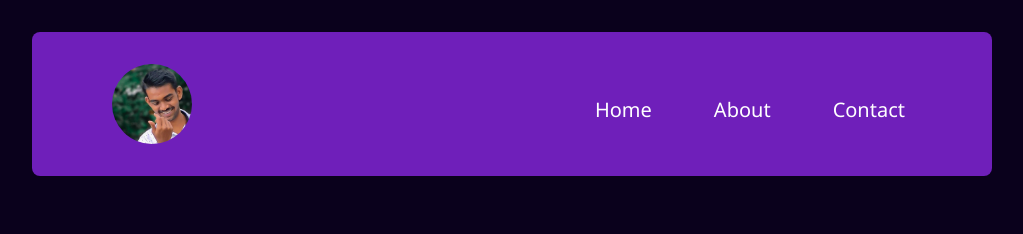
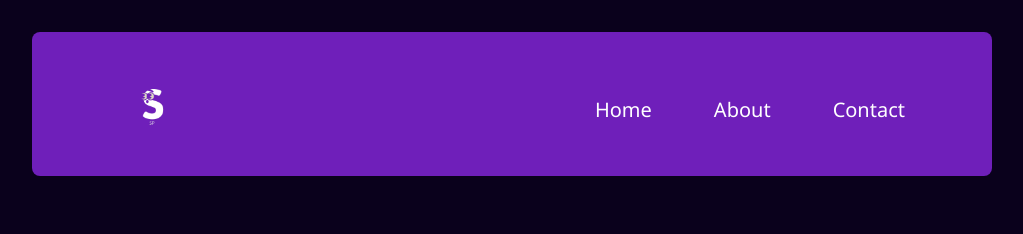
Before and after one commit to Santhosh1933/fullSite, a plain HTML site: page index.html in a window 1280 px wide. Shown: the top 234 px of the page, without its empty margins (128-1151 px from the left). Drawn offline with Linux system fonts and the light colour scheme.

Commit message:
Update index.html

```diff
--- a/index.html
+++ b/index.html
@@ -13,7 +13,7 @@
   <!-- hero page -->
 <section id="home">
     <header>
-        <img src="assets/myPic1.jpg" alt="" id="logo">
+        <img src="assets/l.png" alt="" id="logo">
         <ul>
             <li><a href="#home" id="m1">home</a></li>
             <li><a href="#about"id="m1">about</a></li>
```
